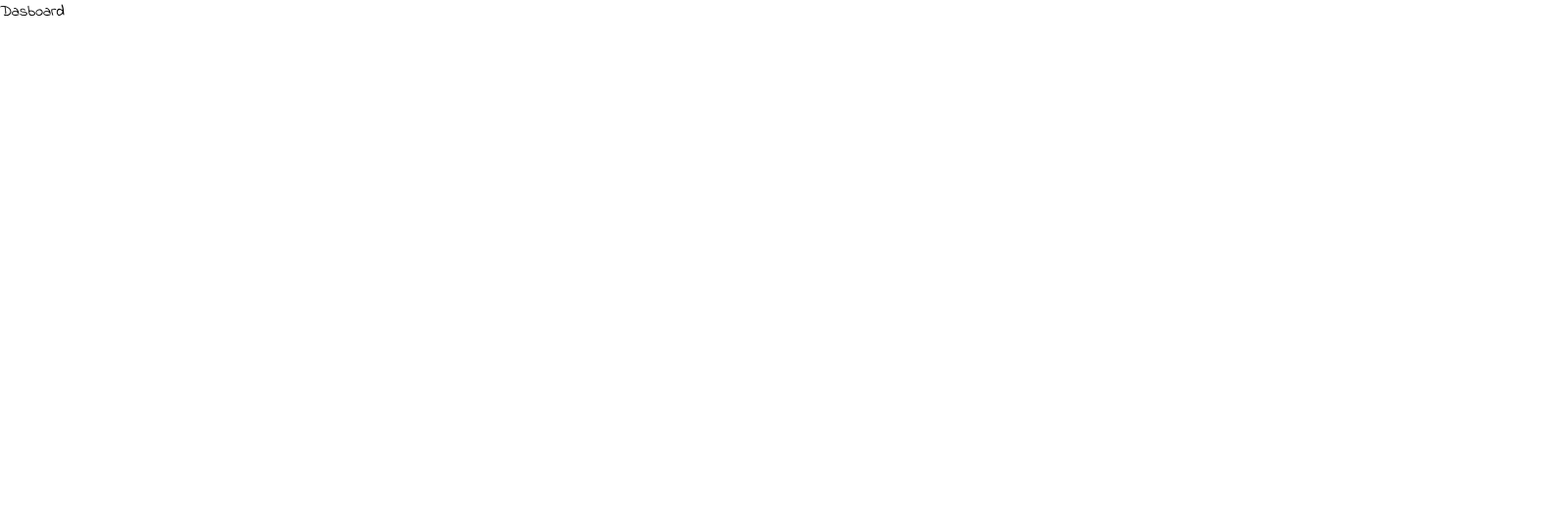
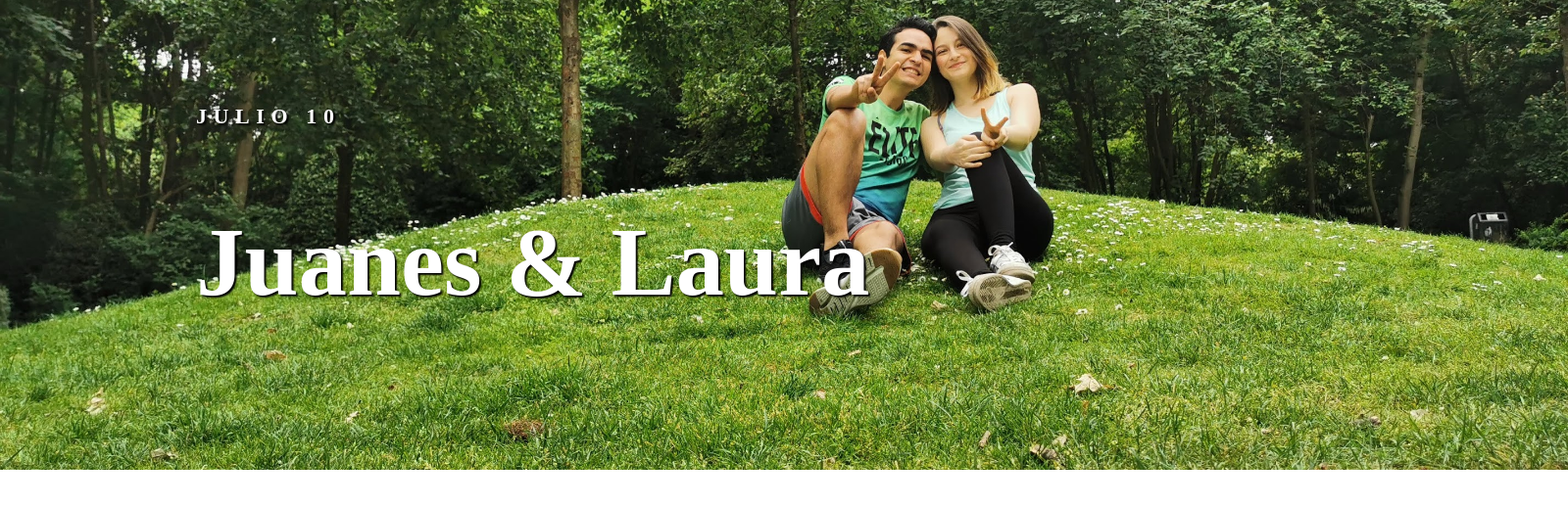
Before and after one commit to jvelasquezm1/matriApp, a React (Create React App) app: page /dashboard in a window 1280 px wide. Shown: the top 518 px of the page at 98% size, 1600 px wide, since content can reach past the window. Built offline with nearby package versions, Linux system fonts and the light colour scheme.

Commit message:
Style dashboard

```diff
--- a/src/components/app/App.scss
+++ b/src/components/app/App.scss
@@ -9,11 +9,11 @@
   color: white;
 }
 
-@import url('https://fonts.googleapis.com/css?family=Indie+Flower');
-@import url('https://fonts.googleapis.com/css?family=Amatic+SC');
+@import url("https://fonts.googleapis.com/css?family=Indie+Flower");
+@import url("https://fonts.googleapis.com/css?family=Amatic+SC");
 
 body {
-	font-family: 'Indie Flower', cursive !important;
+  font-family: "Dancing Script", cursive !important;
   margin: 0px;
   padding: 0px;
 }
@@ -37,35 +37,37 @@ body {
   background: #e0e1dc;
   transform-style: preserve-3d;
   transform: translate(-50%, -50%) perspective(2000px);
-	box-shadow: inset 300px 0 50px rgba(0, 0, 0, .5), 20px 0 60px rgba(0, 0, 0, .5);
+  box-shadow: inset 300px 0 50px rgba(0, 0, 0, 0.5),
+    20px 0 60px rgba(0, 0, 0, 0.5);
   transition: 1s;
 }
 
 .card:hover {
   transform: translate(-50%, -50%) perspective(2000px) rotate(15deg) scale(1.2);
-	box-shadow: inset 20px 0 50px rgba(0, 0, 0, .5), 0 10px 100px rgba(0, 0, 0, .5);
+  box-shadow: inset 20px 0 50px rgba(0, 0, 0, 0.5),
+    0 10px 100px rgba(0, 0, 0, 0.5);
 }
 
 .card:before {
-	content: '';
+  content: "";
   position: absolute;
   top: -5px;
   left: 0;
   width: 100%;
   height: 5px;
-	background: #BAC1BA;
+  background: #bac1ba;
   transform-origin: bottom;
   transform: skewX(-45deg);
 }
 
 .card:after {
-	content: '';
+  content: "";
   position: absolute;
   top: 0;
   right: -5px;
   width: 5px;
   height: 100%;
-	background: #92A29C;
+  background: #92a29c;
   transform-origin: left;
   transform: skewY(-45deg);
 }
@@ -75,7 +77,7 @@ body {
   height: 100%;
   position: relative;
   transform-origin: left;
-	transition: .7s;
+  transition: 0.7s;
 }
 
 .card .bark {
@@ -84,7 +86,7 @@ body {
   width: 100%;
   height: 100%;
   opacity: 0;
-	transition: .7s;
+  transition: 0.7s;
 }
 
 .card .imgBox img {
@@ -98,8 +100,8 @@ body {
 
 .card:hover .bark {
   opacity: 1;
-	transition: .6s;
-	box-shadow: 300px 200px 100px rgba(0, 0, 0, .4) inset;
+  transition: 0.6s;
+  box-shadow: 300px 200px 100px rgba(0, 0, 0, 0.4) inset;
 }
 
 .card .details {
@@ -135,3 +137,51 @@ body {
   left: 12rem;
   top: 12rem;
 }
+
+@keyframes fadeInLeft {
+  from {
+    left: 0px;
+  }
+  to {
+    left: 200px;
+  }
+}
+.pasto {
+  width: 100rem;
+  height: 30rem;
+  z-index: -1;
+  position: absolute;
+  object-fit: cover;
+}
+
+.hero__caption {
+  overflow: hidden;
+  span {
+    color: white;
+    text-transform: uppercase;
+    font-size: 22px;
+    font-weight: 700;
+		position: relative;
+		margin-top: 6rem;
+    display: inline-block;
+    line-height: 2.1;
+    letter-spacing: 0.3em;
+    position: relative;
+    text-shadow: 2px 2px 2px #000000;
+    animation: fadeInLeft 2s;
+    animation-fill-mode: forwards;
+  }
+  h1 {
+    font-size: 99px;
+    font-weight: 700;
+    text-shadow: 2px 2px 2px #000000;
+    margin-bottom: 14px;
+    color: white;
+    line-height: 1.2;
+    text-transform: capitalize;
+    margin-bottom: 30px;
+    position: relative;
+    animation: fadeInLeft 2s;
+    animation-fill-mode: forwards;
+  }
+}
--- a/src/components/app/App.tsx
+++ b/src/components/app/App.tsx
@@ -2,8 +2,8 @@ import React from "react";
 import { BrowserRouter as Router, Switch, Route } from "react-router-dom";
 
 import "./App.scss";
-import Home from "./Home/Home";
-import Dashboard from "./Dashboard/Dashboard";
+import Home from "./Home";
+import Dashboard from "./Dashboard";
 
 const App: React.FC = () => {
   return (
--- a/src/components/app/Dashboard/Dashboard.tsx
+++ /dev/null
@@ -1,7 +0,0 @@
-import React, { Component } from "react";
-
-export default class Dashboard extends Component {
-  render() {
-    return <div>Dasboard</div>;
-  }
-}
--- /dev/null
+++ b/src/components/app/Dashboard/index.tsx
@@ -0,0 +1,15 @@
+import React, { Component } from "react";
+
+export default class Dashboard extends Component {
+  render() {
+    return (
+      <div className="hero__caption">
+        <img className="pasto" src="pasto.jpg" alt="pasto" />
+        <span>Julio 10</span>
+        <h1 data-animation="fadeInLeft" data-delay=".5s" data-duration="2000ms">
+          Juanes<strong> & </strong> Laura
+        </h1>
+      </div>
+    );
+  }
+}
--- a/src/components/app/Home/Home.tsx
+++ b/src/components/app/Home/index.tsx
@@ -10,7 +10,7 @@ export default class Home extends Component {
             <img className="wedding-img" src="boda.jpg" alt="tesoro" />
           </div>
           <div className="details">
-            <h2 className="invitation">INVITACION A NUESTRA BODA</h2>
+            <h2 className="invitation">Invitacion a nuestra boda</h2>
             <img className="finger" src="dedo.png" alt="dedo" />
             <button className="link-initial">
               <Link to="/dashboard">Go</Link>
```
Also changed, not shown: public/pasto.jpg (added), src/components/Table/index.tsx (deleted), 1 other file (tests, documents, lock files or other folders). Lines whose indentation alone changed are shown as unchanged.
